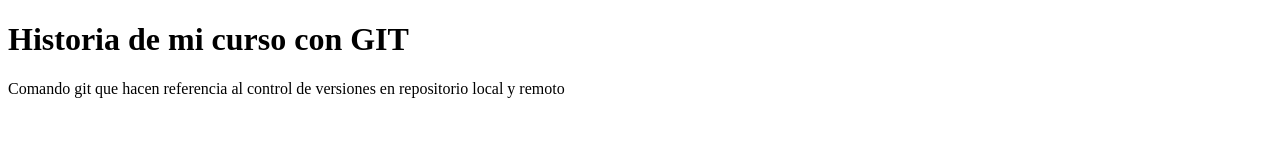
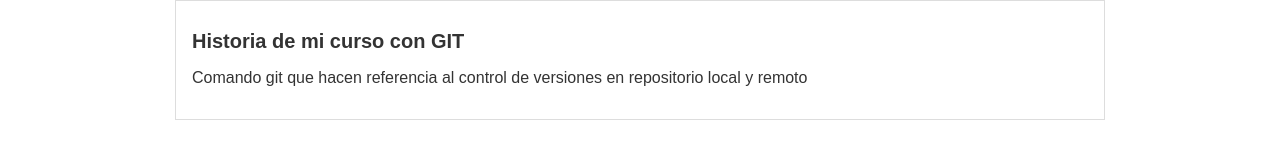
Before and after one commit to CarlosEduardoCardonaB/curso_git_platzi, a plain HTML site: page index.html in a window 1280 px wide. Drawn offline with Linux system fonts and the light colour scheme.

Commit message:
se aplica estilos

```diff
--- a/css/estilos.css
+++ b/css/estilos.css
@@ -1,8 +1,21 @@
-.h1{
-    color:blue;
+body{
+    color:#333;
+    text-align: center;
+    font-family: Arial, Helvetica, sans-serif;
+    font-size: 16px;
+    margin: 0;
+    padding: 0;
 
 }
 
-.p{
-    color:red;
+#container{
+    width: 70%;
+    padding: 1em;
+    text-align: left;
+    border: 1px solid #DDD;
+    margin: auto;
 }
+
+#container h1{
+    font-size: 20px;
+}
--- a/index.html
+++ b/index.html
@@ -4,11 +4,14 @@
         <title>Este es el curso de GIT</title>
         <link rel="stylesheet" href="css/estilos.css">
     </head>
-<body>
+    <body>
 
-<h1>Historia de mi curso con GIT</h1>
+        <div id="container">
+            <div id="post">
+                <h1>Historia de mi curso con GIT</h1>
+                <p>Comando git que hacen referencia al control de versiones en repositorio local y remoto</p>
+            </div>
+        </div>
 
-<p>Comando git que hacen referencia al control de versiones en repositorio local y remoto</p>
-
-</body>
+    </body>
 </html>
```
